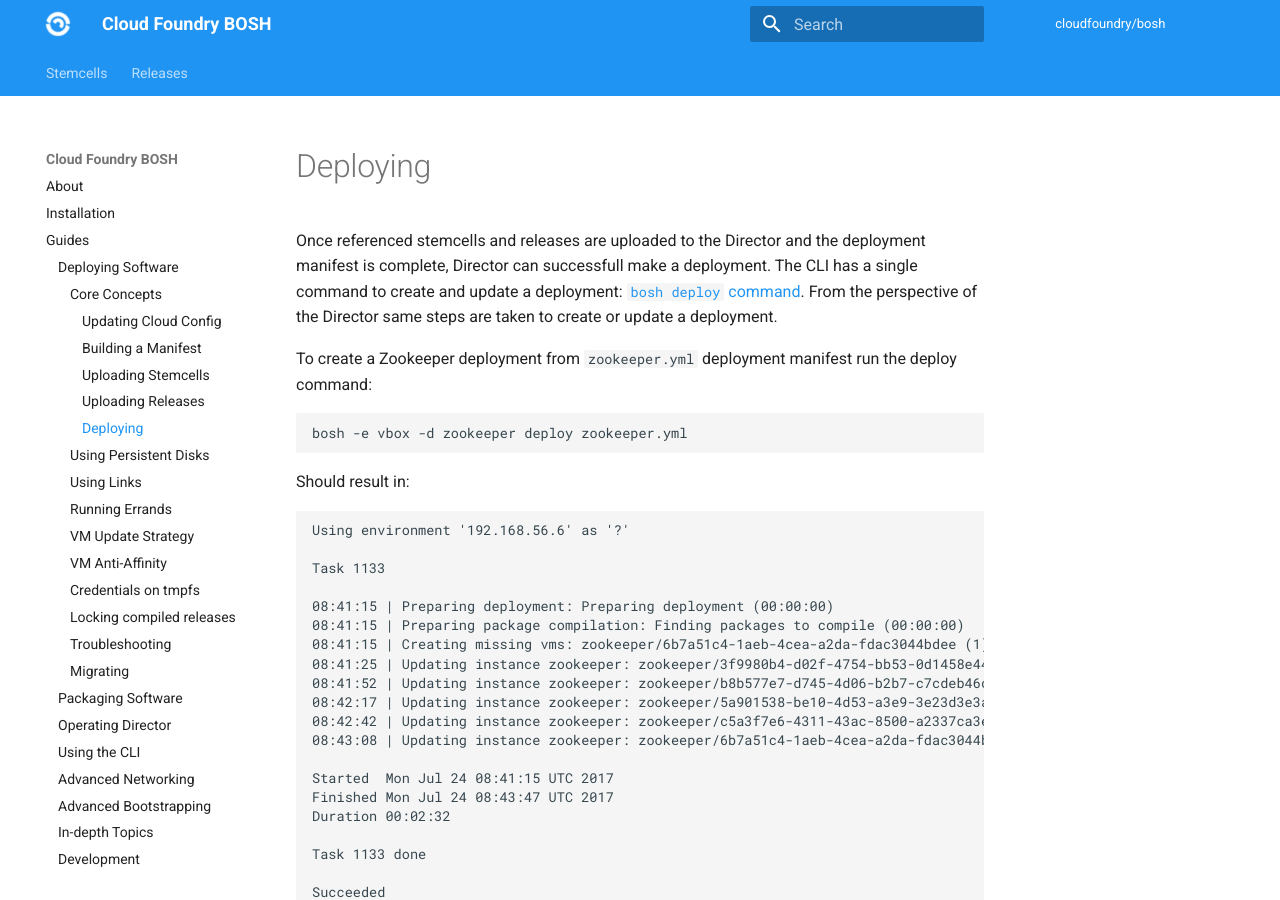
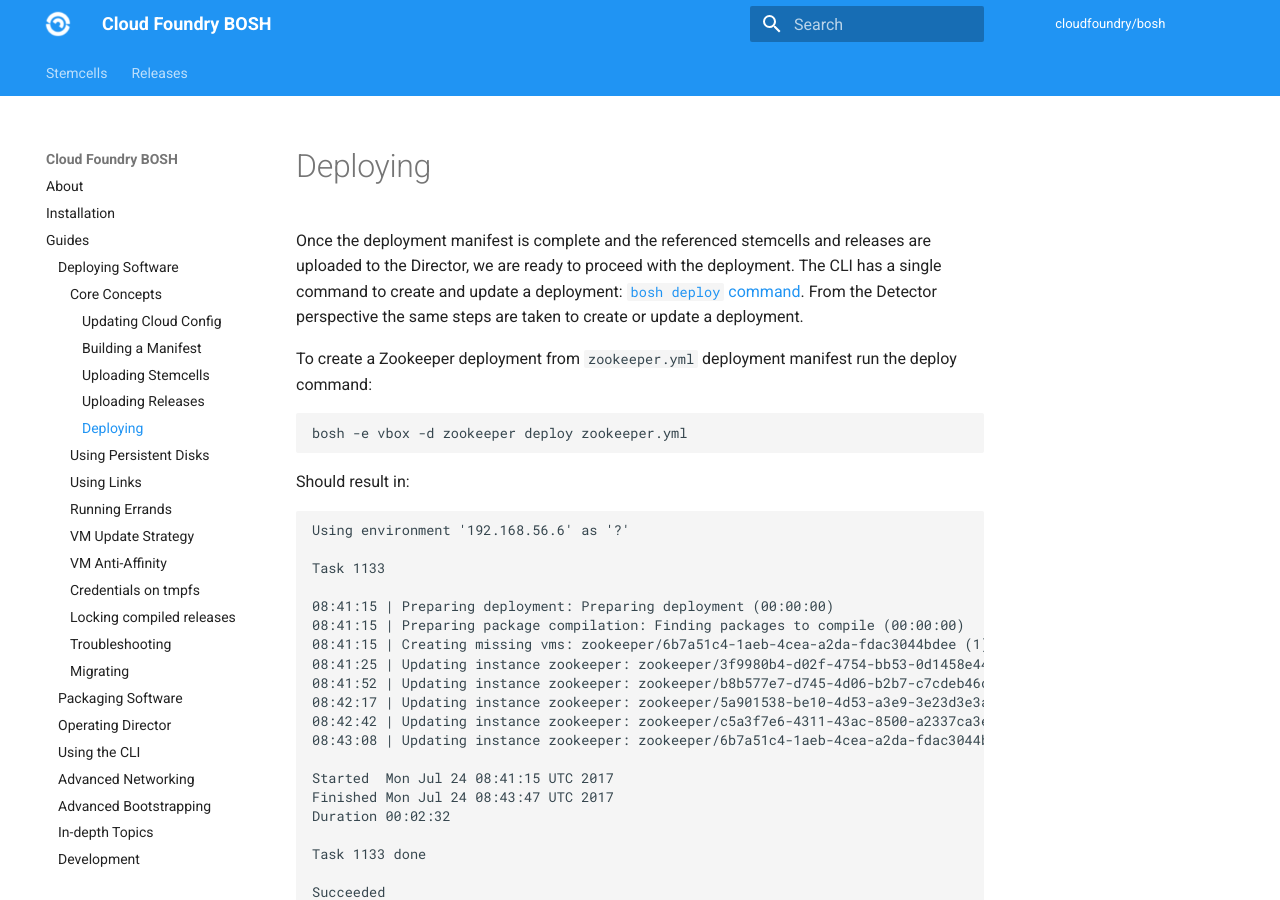
Before and after one commit to cloudfoundry/docs-bosh, an MkDocs documentation site: the page built from content/deploying.md, in a window 1280 px wide and 900 px high. Built offline with MkDocs 1.6.1 and Material for MkDocs 9.7.7, drawn with Linux system fonts in a browser that asks for light colours; old or Windows-style settings are respelled for this version of MkDocs.

Commit message:
Deployment polishing
* Moved deployment manifest in front of releases and stemcells to clarify that the forth refers to the latter
* Rephrased "Director can successful make a deployment" as we cannot be sure the deployment attempt will be successful
* Rephrased a bit the create and update deployment steps

```diff
--- a/content/deploying.md
+++ b/content/deploying.md
@@ -1,4 +1,4 @@
-Once referenced stemcells and releases are uploaded to the Director and the deployment manifest is complete, Director can successfull make a deployment. The CLI has a single command to create and update a deployment: [`bosh deploy` command](cli-v2.md#deploy). From the perspective of the Director same steps are taken to create or update a deployment.
+Once the deployment manifest is complete and the referenced stemcells and releases are uploaded to the Director, we are ready to proceed with the deployment. The CLI has a single command to create and update a deployment: [`bosh deploy` command](cli-v2.md#deploy). From the Detector perspective the same steps are taken to create or update a deployment.
 
 To create a Zookeeper deployment from `zookeeper.yml` deployment manifest run the deploy command:
 
```
